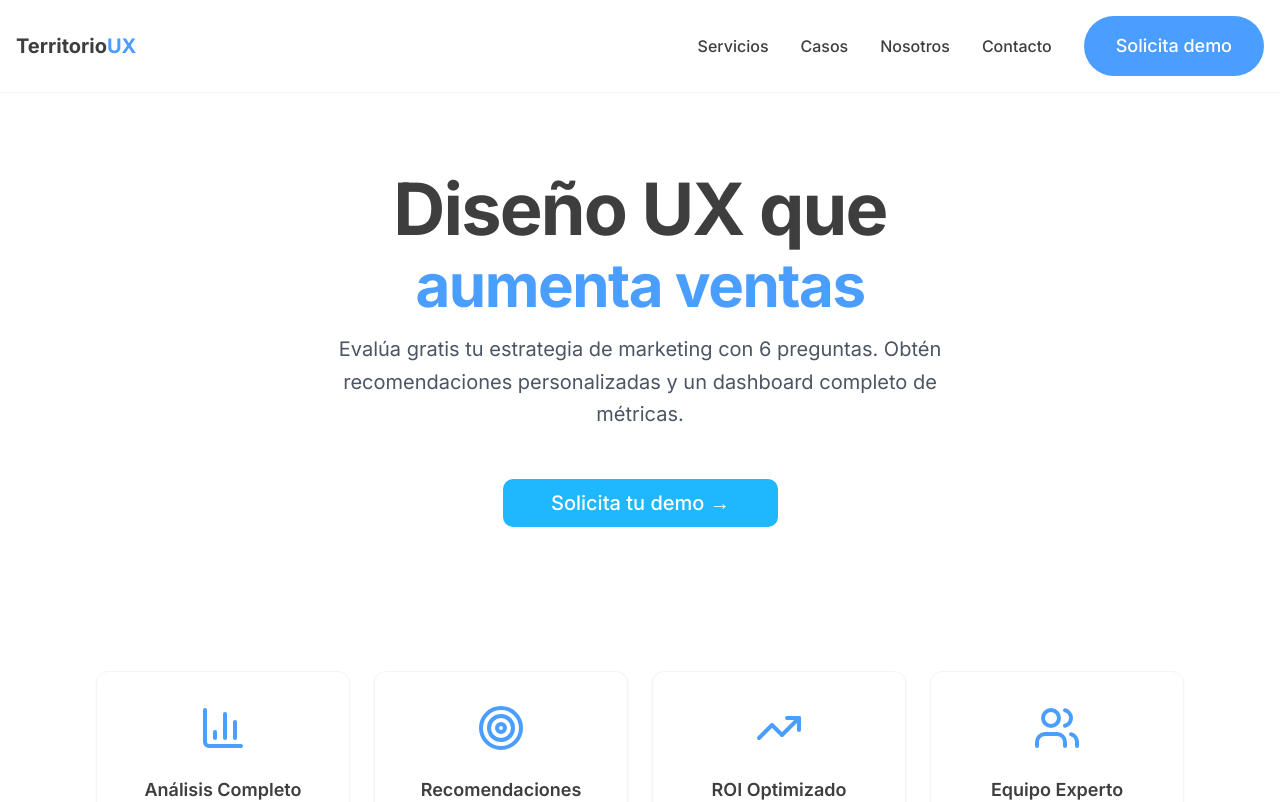
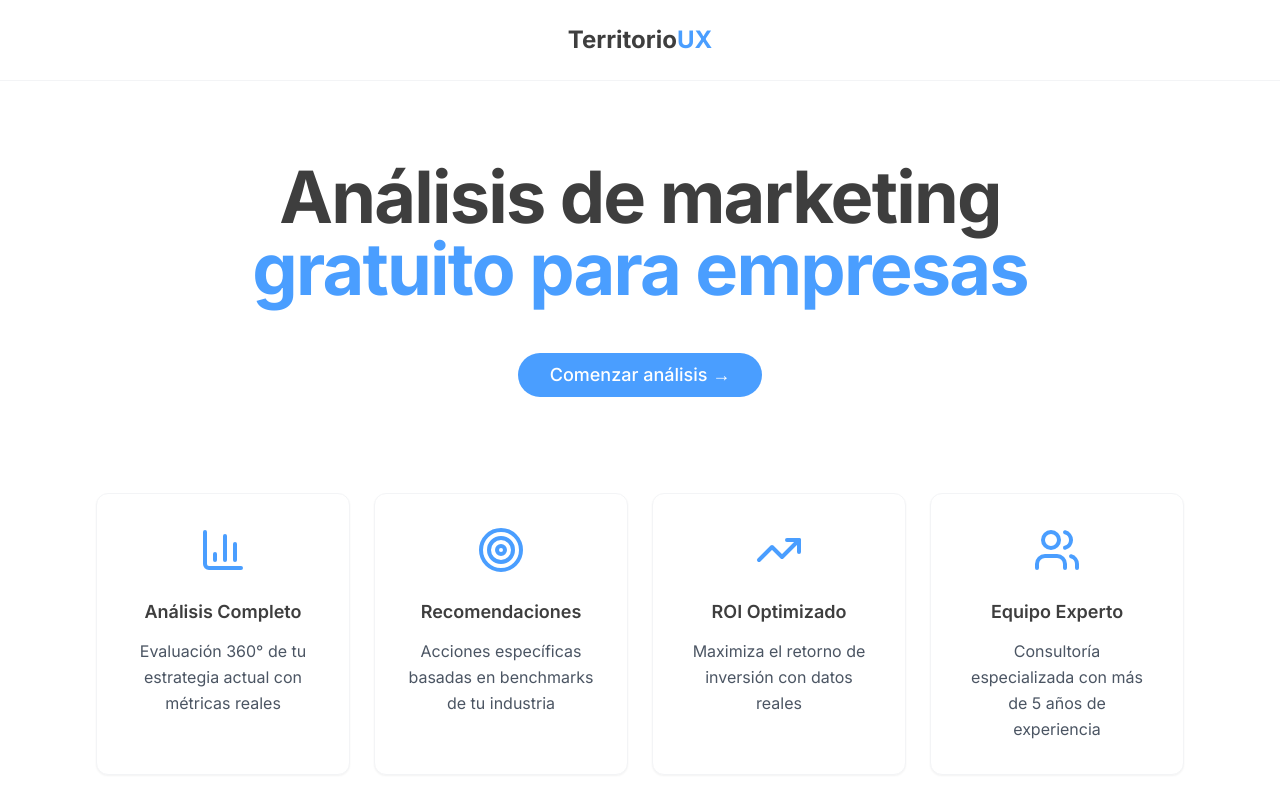
Before and after one commit to Picholocoa/strategy-spark-blueprint, a React (Vite) app: page / in a window 1280 px wide. Shown: the top 802 px of the page. Built offline with nearby package versions, Linux system fonts and the light colour scheme.

Commit message:
Refactor: Update landing page design
- Centered Territorio UX logo in header.
- Updated H1 with official colors and line breaks.
- Removed the text below the H1.
- Added the call to action button.

```diff
--- a/src/index.css
+++ b/src/index.css
@@ -34,6 +34,10 @@
     --ring: 199 100% 56%;
 
     --radius: 12px;
+
+    /* TerritorioUX colors */
+    --territory-blue: #4A9EFF;
+    --territory-dark: #3E3E3E;
   }
 
   * {
--- a/src/pages/Index.tsx
+++ b/src/pages/Index.tsx
@@ -118,75 +118,62 @@ export default function Index() {
   // Landing Page
   return (
     <div className="min-h-screen bg-white">
-      {/* Header optimizado según diseño TerritorioUX */}
+      {/* Header simplificado con solo logo centrado */}
       <header className="bg-white border-b border-gray-100 sticky top-0 z-50 backdrop-blur-md bg-white/90">
-        <div className="container mx-auto px-4 py-4">
-          <div className="flex items-center justify-between">
-            <div className="flex items-center">
-              <a href="https://territorioux.cl" className="text-xl font-bold text-[#3E3E3E]">
-                Territorio<span className="text-[#4A9EFF]">UX</span>
-              </a>
-            </div>
-            <nav className="hidden md:flex items-center space-x-8">
-              <a href="https://territorioux.cl/servicios" className="text-[#3E3E3E] hover:text-[#4A9EFF] transition-colors font-medium">Servicios</a>
-              <a href="https://territorioux.cl/casos" className="text-[#3E3E3E] hover:text-[#4A9EFF] transition-colors font-medium">Casos</a>
-              <a href="https://territorioux.cl/nosotros" className="text-[#3E3E3E] hover:text-[#4A9EFF] transition-colors font-medium">Nosotros</a>
-              <a href="https://territorioux.cl/contacto" className="text-[#3E3E3E] hover:text-[#4A9EFF] transition-colors font-medium">Contacto</a>
-              <a href="https://territorioux.cl/contacto" className="hig-button-primary">Solicita demo</a>
-            </nav>
+        <div className="container mx-auto px-4 py-6">
+          <div className="flex justify-center">
+            <a href="https://territorioux.cl" className="text-2xl font-bold text-territory-dark">
+              Territorio<span className="text-territory-blue">UX</span>
+            </a>
           </div>
         </div>
       </header>
 
-      {/* Hero Section con diseño optimizado */}
+      {/* Hero Section simplificado */}
       <section className="hero-section relative overflow-hidden py-20 px-4">
         <div className="container mx-auto max-w-6xl text-center fade-in">
-          <h1 className="hero-title mb-4">
-            Diseño UX que<br />
-            <span className="hero-subtitle">aumenta ventas</span>
+          <h1 className="text-5xl md:text-6xl lg:text-7xl font-bold leading-[1.1] tracking-tight mb-12">
+            <span className="text-territory-dark block">Análisis de marketing</span>
+            <span className="text-territory-blue block">gratuito para empresas</span>
           </h1>
-
-          <p className="text-xl text-gray-600 mb-12 max-w-2xl mx-auto leading-relaxed">
-            Evalúa gratis tu estrategia de marketing con 6 preguntas. Obtén recomendaciones personalizadas y un dashboard completo de métricas.
-          </p>
 
           <Button
             onClick={handleStartPlanner}
-            className="hig-button-primary text-xl px-12 py-6 mb-16 will-change-transform"
+            className="inline-flex items-center justify-center gap-2 whitespace-nowrap ring-offset-background focus-visible:outline-none focus-visible:ring-2 focus-visible:ring-ring focus-visible:ring-offset-2 disabled:pointer-events-none disabled:opacity-50 [&_svg]:pointer-events-none [&_svg]:size-4 [&_svg]:shrink-0 h-11 bg-territory-blue hover:bg-blue-600 text-white px-8 py-4 rounded-full text-lg font-medium group transition-all duration-300 hover:scale-105 mb-4"
           >
-            Solicita tu demo →
+            Comenzar análisis →
           </Button>
 
           {/* Features Grid optimizado */}
           <div className="grid grid-cols-1 md:grid-cols-2 lg:grid-cols-4 gap-6 mt-20">
             <Card className="hig-card text-center slide-in stagger-1 contain-layout">
               <CardContent className="p-8">
-                <BarChart3 className="h-12 w-12 text-[#4A9EFF] mx-auto mb-6" />
-                <h3 className="font-semibold text-[#3E3E3E] mb-3 text-lg">Análisis Completo</h3>
+                <BarChart3 className="h-12 w-12 text-territory-blue mx-auto mb-6" />
+                <h3 className="font-semibold text-territory-dark mb-3 text-lg">Análisis Completo</h3>
                 <p className="text-gray-600 leading-relaxed">Evaluación 360° de tu estrategia actual con métricas reales</p>
               </CardContent>
             </Card>
 
             <Card className="hig-card text-center slide-in stagger-2 contain-layout">
               <CardContent className="p-8">
-                <Target className="h-12 w-12 text-[#4A9EFF] mx-auto mb-6" />
-                <h3 className="font-semibold text-[#3E3E3E] mb-3 text-lg">Recomendaciones</h3>
+                <Target className="h-12 w-12 text-territory-blue mx-auto mb-6" />
+                <h3 className="font-semibold text-territory-dark mb-3 text-lg">Recomendaciones</h3>
                 <p className="text-gray-600 leading-relaxed">Acciones específicas basadas en benchmarks de tu industria</p>
               </CardContent>
             </Card>
 
             <Card className="hig-card text-center slide-in stagger-3 contain-layout">
               <CardContent className="p-8">
-                <TrendingUp className="h-12 w-12 text-[#4A9EFF] mx-auto mb-6" />
-                <h3 className="font-semibold text-[#3E3E3E] mb-3 text-lg">ROI Optimizado</h3>
+                <TrendingUp className="h-12 w-12 text-territory-blue mx-auto mb-6" />
+                <h3 className="font-semibold text-territory-dark mb-3 text-lg">ROI Optimizado</h3>
                 <p className="text-gray-600 leading-relaxed">Maximiza el retorno de inversión con datos reales</p>
               </CardContent>
             </Card>
 
             <Card className="hig-card text-center slide-in stagger-4 contain-layout">
               <CardContent className="p-8">
-                <Users className="h-12 w-12 text-[#4A9EFF] mx-auto mb-6" />
-                <h3 className="font-semibold text-[#3E3E3E] mb-3 text-lg">Equipo Experto</h3>
+                <Users className="h-12 w-12 text-territory-blue mx-auto mb-6" />
+                <h3 className="font-semibold text-territory-dark mb-3 text-lg">Equipo Experto</h3>
                 <p className="text-gray-600 leading-relaxed">Consultoría especializada con más de 5 años de experiencia</p>
               </CardContent>
             </Card>
@@ -197,24 +184,24 @@ export default function Index() {
       {/* Process Section optimizado */}
       <section className="py-20 px-4 bg-gray-50">
         <div className="container mx-auto max-w-6xl text-center">
-          <h2 className="text-4xl font-bold text-[#3E3E3E] mb-16">Cómo Funciona</h2>
+          <h2 className="text-4xl font-bold text-territory-dark mb-16">Cómo Funciona</h2>
 
           <div className="grid grid-cols-1 md:grid-cols-3 gap-12">
             <div className="slide-in contain-layout">
-              <div className="w-16 h-16 bg-[#4A9EFF] text-white rounded-full flex items-center justify-center text-2xl font-bold mx-auto mb-6 shadow-lg">1</div>
-              <h3 className="text-xl font-semibold text-[#3E3E3E] mb-4">Responde 6 preguntas</h3>
+              <div className="w-16 h-16 bg-territory-blue text-white rounded-full flex items-center justify-center text-2xl font-bold mx-auto mb-6 shadow-lg">1</div>
+              <h3 className="text-xl font-semibold text-territory-dark mb-4">Responde 6 preguntas</h3>
               <p className="text-gray-600 leading-relaxed">Información básica sobre tu negocio, objetivos y presupuesto actual</p>
             </div>
 
             <div className="slide-in contain-layout">
-              <div className="w-16 h-16 bg-[#4A9EFF] text-white rounded-full flex items-center justify-center text-2xl font-bold mx-auto mb-6 shadow-lg">2</div>
-              <h3 className="text-xl font-semibold text-[#3E3E3E] mb-4">Obtén tu análisis</h3>
+              <div className="w-16 h-16 bg-territory-blue text-white rounded-full flex items-center justify-center text-2xl font-bold mx-auto mb-6 shadow-lg">2</div>
+              <h3 className="text-xl font-semibold text-territory-dark mb-4">Obtén tu análisis</h3>
               <p className="text-gray-600 leading-relaxed">Dashboard personalizado con métricas clave y benchmarks de industria</p>
             </div>
 
             <div className="slide-in contain-layout">
-              <div className="w-16 h-16 bg-[#4A9EFF] text-white rounded-full flex items-center justify-center text-2xl font-bold mx-auto mb-6 shadow-lg">3</div>
-              <h3 className="text-xl font-semibold text-[#3E3E3E] mb-4">Implementa mejoras</h3>
+              <div className="w-16 h-16 bg-territory-blue text-white rounded-full flex items-center justify-center text-2xl font-bold mx-auto mb-6 shadow-lg">3</div>
+              <h3 className="text-xl font-semibold text-territory-dark mb-4">Implementa mejoras</h3>
               <p className="text-gray-600 leading-relaxed">Aplica las recomendaciones o solicita ayuda de nuestro equipo experto</p>
             </div>
           </div>
@@ -222,27 +209,27 @@ export default function Index() {
       </section>
 
       {/* Footer optimizado según diseño TerritorioUX */}
-      <footer className="bg-[#3E3E3E] text-white py-16">
+      <footer className="bg-territory-dark text-white py-16">
         <div className="container mx-auto px-4">
           <div className="grid grid-cols-1 md:grid-cols-3 gap-12 mb-12">
             <div>
               <h3 className="font-bold text-xl mb-6">
-                Territorio<span className="text-[#4A9EFF]">UX</span>
+                Territorio<span className="text-territory-blue">UX</span>
               </h3>
               <p className="text-gray-300 mb-6 leading-relaxed">
                 Especialistas en experiencia digital para Latinoamérica. UX que convierte, diseño que entiende a las personas.
               </p>
               <div className="flex space-x-4">
-                <a href="mailto:pedro@territorioux.cl" className="text-gray-300 hover:text-[#4A9EFF] transition-colors">
+                <a href="mailto:pedro@territorioux.cl" className="text-gray-300 hover:text-territory-blue transition-colors">
                   <Mail className="h-6 w-6" />
                 </a>
-                <a href="#" className="text-gray-300 hover:text-[#4A9EFF] transition-colors">
+                <a href="#" className="text-gray-300 hover:text-territory-blue transition-colors">
                   <MessageSquare className="h-6 w-6" />
                 </a>
-                <a href="#" className="text-gray-300 hover:text-[#4A9EFF] transition-colors">
+                <a href="#" className="text-gray-300 hover:text-territory-blue transition-colors">
                   <Linkedin className="h-6 w-6" />
                 </a>
-                <a href="#" className="text-gray-300 hover:text-[#4A9EFF] transition-colors">
+                <a href="#" className="text-gray-300 hover:text-territory-blue transition-colors">
                   <Instagram className="h-6 w-6" />
                 </a>
               </div>
@@ -251,20 +238,20 @@ export default function Index() {
             <div>
               <h4 className="font-semibold text-white mb-6 text-lg">Servicios</h4>
               <ul className="space-y-3 text-gray-300">
-                <li><a href="https://territorioux.cl/servicios/ux-redes-sociales" className="hover:text-[#4A9EFF] transition-colors">UX para redes sociales</a></li>
-                <li><a href="https://territorioux.cl/servicios/ux-writing" className="hover:text-[#4A9EFF] transition-colors">UX Writing</a></li>
-                <li><a href="https://territorioux.cl/servicios/investigacion-usuarios" className="hover:text-[#4A9EFF] transition-colors">Investigación usuarios</a></li>
-                <li><a href="https://territorioux.cl/servicios/interfaces-que-venden" className="hover:text-[#4A9EFF] transition-colors">Interfaces que venden</a></li>
-                <li><a href="https://territorioux.cl/servicios/ux-ia" className="hover:text-[#4A9EFF] transition-colors">UX con IA</a></li>
+                <li><a href="https://territorioux.cl/servicios/ux-redes-sociales" className="hover:text-territory-blue transition-colors">UX para redes sociales</a></li>
+                <li><a href="https://territorioux.cl/servicios/ux-writing" className="hover:text-territory-blue transition-colors">UX Writing</a></li>
+                <li><a href="https://territorioux.cl/servicios/investigacion-usuarios" className="hover:text-territory-blue transition-colors">Investigación usuarios</a></li>
+                <li><a href="https://territorioux.cl/servicios/interfaces-que-venden" className="hover:text-territory-blue transition-colors">Interfaces que venden</a></li>
+                <li><a href="https://territorioux.cl/servicios/ux-ia" className="hover:text-territory-blue transition-colors">UX con IA</a></li>
               </ul>
             </div>
 
             <div>
               <h4 className="font-semibold text-white mb-6 text-lg">Empresa</h4>
               <ul className="space-y-3 text-gray-300 mb-6">
-                <li><a href="https://territorioux.cl/nosotros" className="hover:text-[#4A9EFF] transition-colors">Nosotros</a></li>
-                <li><a href="https://territorioux.cl/casos-exito" className="hover:text-[#4A9EFF] transition-colors">Casos de éxito</a></li>
-                <li><a href="https://territorioux.cl/contacto" className="hover:text-[#4A9EFF] transition-colors">Contacto</a></li>
+                <li><a href="https://territorioux.cl/nosotros" className="hover:text-territory-blue transition-colors">Nosotros</a></li>
+                <li><a href="https://territorioux.cl/casos-exito" className="hover:text-territory-blue transition-colors">Casos de éxito</a></li>
+                <li><a href="https://territorioux.cl/contacto" className="hover:text-territory-blue transition-colors">Contacto</a></li>
               </ul>
               <p className="text-gray-300 font-medium">pedro@territorioux.cl</p>
             </div>
@@ -276,8 +263,8 @@ export default function Index() {
                 © 2025 Territorio UX. Todos los derechos reservados.
               </p>
               <div className="flex space-x-6 text-sm text-gray-400">
-                <a href="https://territorioux.cl/terminos" className="hover:text-[#4A9EFF] transition-colors">Términos de uso</a>
-                <a href="https://territorioux.cl/privacidad" className="hover:text-[#4A9EFF] transition-colors">Política de privacidad</a>
+                <a href="https://territorioux.cl/terminos" className="hover:text-territory-blue transition-colors">Términos de uso</a>
+                <a href="https://territorioux.cl/privacidad" className="hover:text-territory-blue transition-colors">Política de privacidad</a>
               </div>
             </div>
 
--- a/tailwind.config.ts
+++ b/tailwind.config.ts
@@ -56,6 +56,8 @@ export default {
           DEFAULT: "hsl(var(--card))",
           foreground: "hsl(var(--card-foreground))",
         },
+        'territory-blue': '#4A9EFF',
+        'territory-dark': '#3E3E3E',
       },
       borderRadius: {
         lg: "var(--radius)",
```
